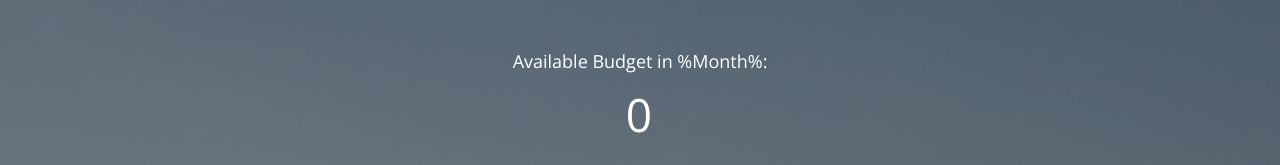
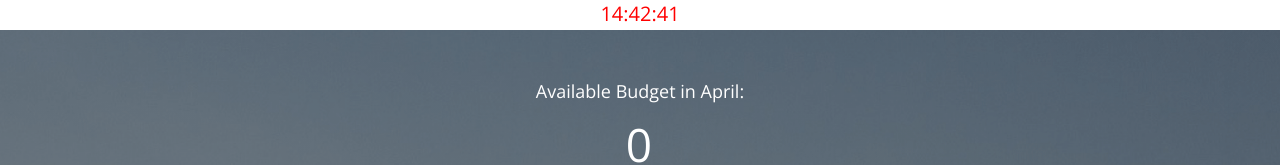
Before and after one commit to alexolirib/BudgetApi, a React (Create React App) app in the folder reactDev/treino-react/: page / in a window 1280 px wide. Shown: the top 165 px of the page. Built offline with nearby package versions, Linux system fonts and the light colour scheme; no server answers.

Commit message:
config dates and hours

```diff
--- a/reactDev/treino-react/src/App.css
+++ b/reactDev/treino-react/src/App.css
@@ -12,6 +12,15 @@
   content: "";
   display: table;
   clear: both;
+}
+
+.hour {
+  height: 30px;
+}
+
+.time {;
+  font-size: 20px;
+  color: red;
 }
 
 body {
--- a/reactDev/treino-react/src/App.js
+++ b/reactDev/treino-react/src/App.js
@@ -5,6 +5,7 @@ import Summary from './components/Summary'
 import Input from './components/Input'
 import List from './components/List'
 import axios from 'axios'
+import Hours from './components/Hours'
 
 class App extends Component {
   constructor(props) {
@@ -152,6 +153,10 @@ class App extends Component {
   componentWillMount() {
     console.log("Start Application");
 
+
+  }
+
+  componentDidMount(){
     //request HTTP
     axios.get(this.state.request)
       .then(resp => {
@@ -175,6 +180,7 @@ class App extends Component {
   render() {
     return (
       <div className="App">
+        <Hours />
         <Summary
           inc={this.state.valuesProp["inc"]}
           exp={this.state.valuesProp["exp"]}
--- /dev/null
+++ b/reactDev/treino-react/src/components/Hours.js
@@ -0,0 +1,28 @@
+import React from 'react';
+
+class Hours extends React.Component {
+    constructor(props){
+        super(props);
+        this.state = {
+            relogio : new Date()
+        }
+
+    }
+
+    componentDidMount(){
+        setInterval(() => {
+            this.setState({ relogio : new Date()})
+        },1000);
+    }
+
+
+    render() {
+        return (
+            <div className="hour">
+                <center><p className="time">{`${this.state.relogio.getHours()}`}:{`${this.state.relogio.getMinutes()}`}:{`${this.state.relogio.getSeconds()}`}</p></center>
+            </div>
+        );
+    }
+}
+
+export default Hours;
--- a/reactDev/treino-react/src/components/List/cardExpense.js
+++ b/reactDev/treino-react/src/components/List/cardExpense.js
@@ -4,7 +4,7 @@ const CardExpense = (props) =>{
     return(
         <div className="item clearfix" id={props.id}>
             <div className="item__description">{props.description}</div>
-            <div className="item__percentage">{props.percentage}%%</div>
+            <div className="item__percentage">{props.percentage}%</div>
             <div className="right clearfix">
                 <div className="item__value">{props.value}</div>
                 <div className="item__delete">
--- a/reactDev/treino-react/src/components/Summary.js
+++ b/reactDev/treino-react/src/components/Summary.js
@@ -1,12 +1,14 @@
 import React from 'react'
 
 const Summary = (props) =>{
+    const months = ['January','February','March','April','May','June','July','August','September','October','November','December'];
+    var month = new Date().getMonth();
     return(
         <div>
             <div className="top">
                 <div className="budget">
                     <div className="budget__title">
-                        Available Budget in <span className="budget__title--month">%Month%</span>:
+                        Available Budget in <span className="budget__title--month">{months[month]}</span>:
                     </div>
 
                     <div className="budget__value">{props.amount}</div>
```
